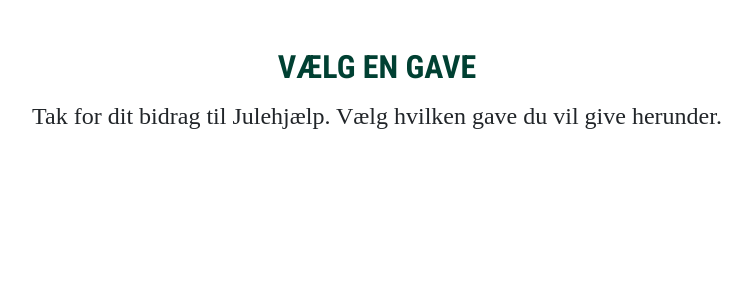
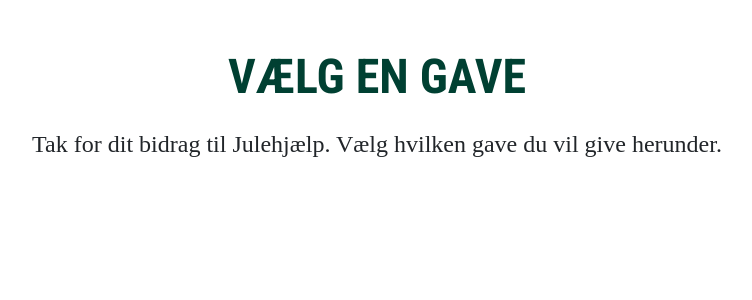
Before and after one commit to learasmussen/Julehjaelp, a PHP site: page /choose-gift.php in a window 1280 px wide. Shown: the part 90-390 px from the top of the page, without its empty margins (263-1015 px from the left). Run offline with PHP 8.4, Linux system fonts and the light colour scheme; data that the repository does not hold is empty; style sheets or scripts are compiled from the project's sources; some libraries are stand-ins or nearby versions; some web fonts are replaced.

Commit message:
Rettet overskrift

```diff
--- a/choose-gift.php
+++ b/choose-gift.php
@@ -6,7 +6,7 @@ require "settings/init.php";
 <head>
     <meta charset="utf-8">
 
-    <title>Sigende titel</title>
+    <title>Vælg en gave</title>
 
     <meta name="robots" content="All">
     <meta name="author" content="Udgiver">
@@ -20,9 +20,9 @@ require "settings/init.php";
 
 <?php include("includes/navbar.php") ?>
 
-<div class="container mb-5 mt-5 px-4 px-md-0">
+<div class="container mb-5 px-4 px-md-0">
     <!-- Overskrift -->
-    <h2 class="text-darkgreen fw-bold text-center mb-3">VÆLG EN GAVE</h2>
+    <h2 class="text-darkgreen fw-bold text-center roboto pt-5 pb-3 wishingtree-text-navbar">VÆLG EN GAVE</h2>
 
     <!-- Intro tekst -->
     <p class="text-center instrument h4">
```
